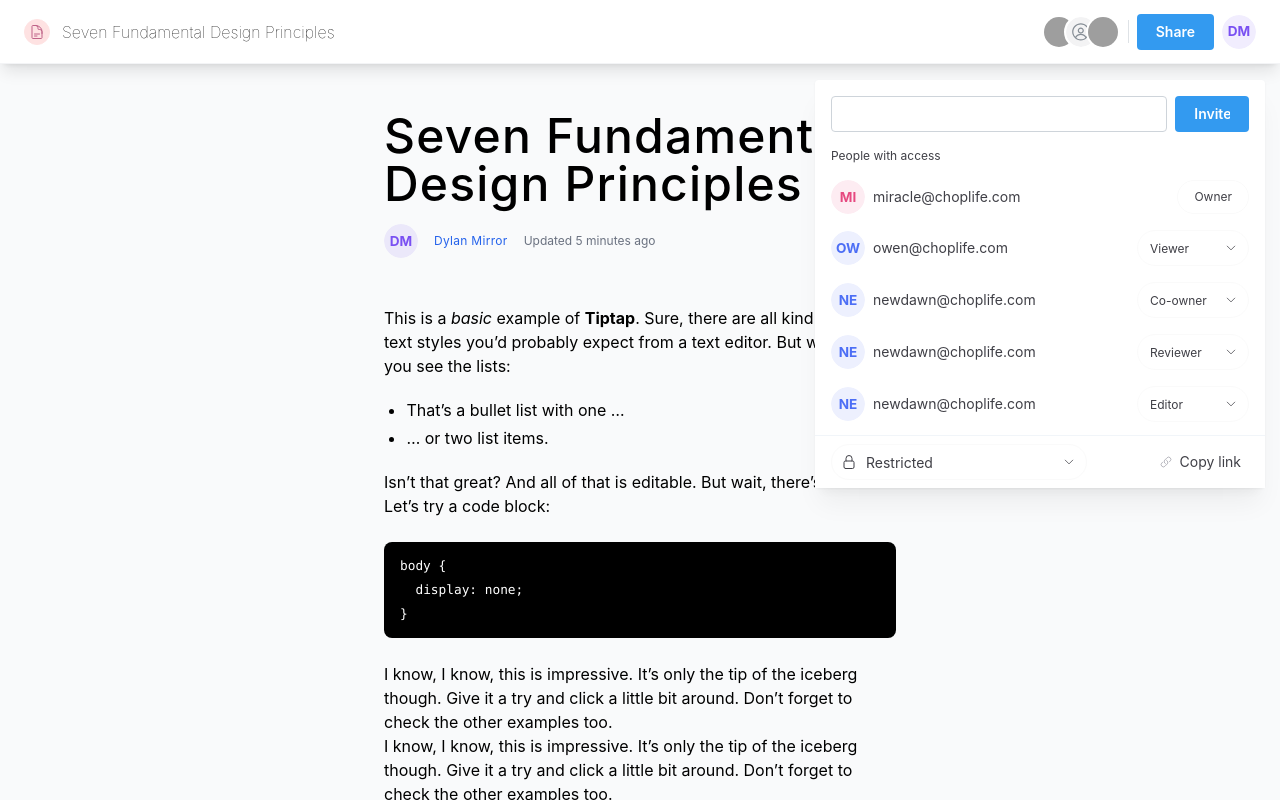
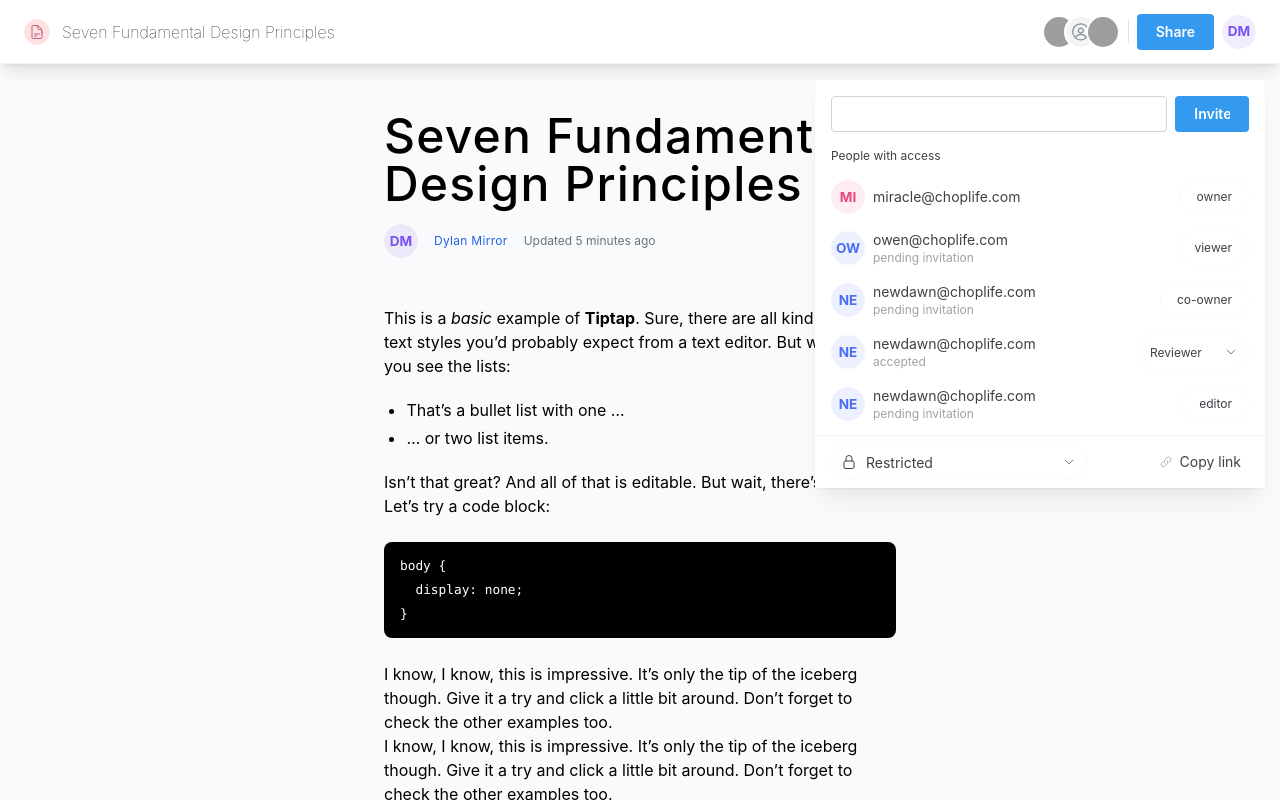
Before and after one commit to Chiazokam/HiTex, a Next.js app: page / in a window 1280 px wide. Both pictures are taken after a click on the button "Share". Built offline with nearby package versions, Linux system fonts and the light colour scheme; grey boxes are pictures that could not be loaded.

Commit message:
feat: display guest invitation status

```diff
--- a/components/DocumentSharing/InvitedPeople.tsx
+++ b/components/DocumentSharing/InvitedPeople.tsx
@@ -10,23 +10,28 @@ type Props = {
         email: string
         // access: 'owner' | 'viewer' | 'reviewer' | 'editor' | 'co-owner'
         access: string
+        invitationStatus: string
     }
 }
 
-const InvitedPeople = ({ person: { email, access} }: Props) => {
+const InvitedPeople = ({ person: { email, access, invitationStatus} }: Props) => {
     const [value, setValue] = useState<string | null>(access)
 
     return (
         <div className='flex items-center justify-between'>
             <div className='flex items-center gap-2'>
                 <UserAvatar image="" name={email} />
-                <span className='text-sm text-zinc-700'>{email}</span>
+
+                <div className='flex flex-col'>
+                    <span className='text-sm text-zinc-700'>{email}</span>
+                    <span className='text-xs text-zinc-400'>{invitationStatus}</span>
+                </div>
             </div>
 
             {/* show owner, and then co-owners at the top of the list */}
-            {value === 'owner' ?  // This will come from the backend, when backend is implemented
+            {invitationStatus !== 'accepted' ?  // This will come from the backend, when backend is implemented
                 <span className='border border-zinc-50 rounded-full text-xs text-zinc-700 px-4 py-2'>
-                    Owner
+                    {access}
                 </span> :
                 <Select
                     withCheckIcon={false}
@@ -42,6 +47,7 @@ const InvitedPeople = ({ person: { email, access} }: Props) => {
                         { value: 'reviewer', label: 'Reviewer' },
                         { value: 'editor', label: 'Editor' },
                         { value: 'co-owner', label: 'Co-owner' },
+                        { value: 'owner', label: 'Owner' },
                     ]}
                     rightSection={<ChevronDownIcon className='w-3 h-3 text-zinc-700' />}
                 />
--- a/components/DocumentSharing/index.tsx
+++ b/components/DocumentSharing/index.tsx
@@ -77,15 +77,15 @@ const ShareDocument = ({ opened, close }: ShareDocumentProps) => {
 
     const people = [
         { email: 'miracle@choplife.com', access: 'owner' },
-        { email: 'owen@choplife.com', access:'viewer' },
-        { email: 'newdawn@choplife.com', access: 'co-owner' },
-        { email: 'newdawn@choplife.com', access: 'reviewer' },
-        { email: 'newdawn@choplife.com', access: 'editor' },
-        { email: 'newdawn@choplife.com', access: 'co-owner' },
-        { email: 'newdawn@choplife.com', access: 'co-owner' },
-        { email: 'newdawn@choplife.com', access: 'co-owner' },
-        { email: 'newdawn@choplife.com', access: 'co-owner' },
-        { email: 'newdawn@choplife.com', access: 'co-owner' },
+        { email: 'owen@choplife.com', access:'viewer', invitationStatus: 'pending invitation' },
+        { email: 'newdawn@choplife.com', access: 'co-owner', invitationStatus: 'pending invitation' },
+        { email: 'newdawn@choplife.com', access: 'reviewer', invitationStatus: 'accepted' },
+        { email: 'newdawn@choplife.com', access: 'editor', invitationStatus: 'pending invitation' },
+        { email: 'newdawn@choplife.com', access: 'co-owner', invitationStatus: 'rejected' },
+        { email: 'newdawn@choplife.com', access: 'co-owner', invitationStatus: 'accepted' },
+        { email: 'newdawn@choplife.com', access: 'co-owner', invitationStatus: 'pending invitation' },
+        { email: 'newdawn@choplife.com', access: 'co-owner', invitationStatus: 'pending invitation' },
+        { email: 'newdawn@choplife.com', access: 'co-owner', invitationStatus: 'pending invitation' },
     ]
 
     const copyToClipboard = () => {
--- a/tailwind.config.ts
+++ b/tailwind.config.ts
@@ -16,6 +16,9 @@ const config: Config = {
       screens: {
         'xs': '490px',
         // => @media (min-width: 490px) { ... }
+      },
+      fontSize: {
+        xxs: ['10px', '16px'],
       }
     },
     fontFamily: {
```
